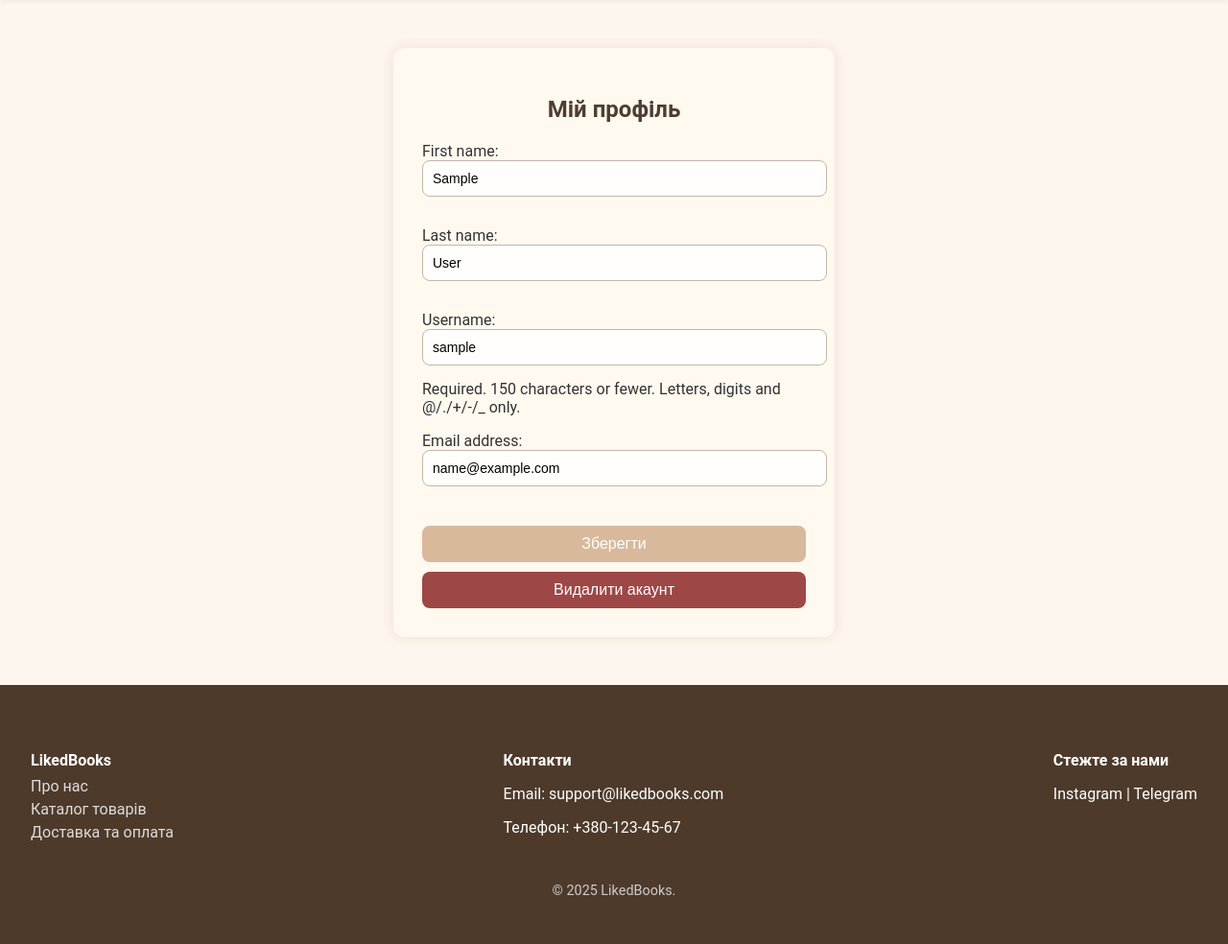
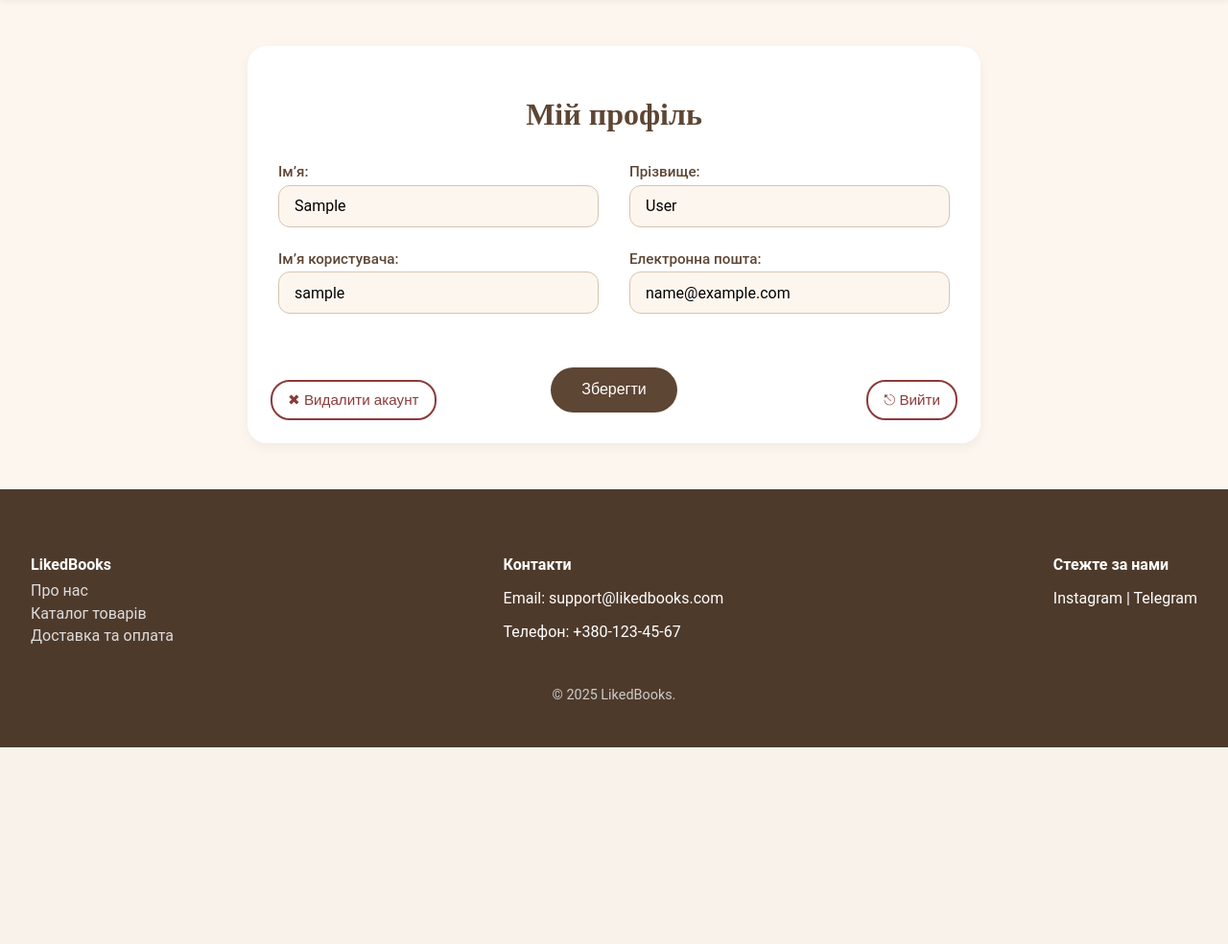
Before and after one commit to shevchenko-nikita/bookstore, a Django app: page /profile in a window 1280 px wide. Shown: the part 65-1049 px from the top of the page at 96% size. After the commit the page ends 844 px from the top, so only its background shows below. Run offline with Django 4.2, Linux system fonts and the light colour scheme; the visitor is signed in with stand-in values (Sample User, id 1).

Commit message:
fix styles for profile page

```diff
--- a/products/forms.py
+++ b/products/forms.py
@@ -44,6 +44,20 @@ class ProfileForm(forms.ModelForm):
     class Meta:
         model = User
         fields = ['first_name', 'last_name', 'username', 'email']
+        labels = {
+            'username': 'Імʼя користувача',
+            'first_name': 'Імʼя',
+            'last_name': 'Прізвище',
+            'email': 'Електронна пошта',
+            'password1': 'Пароль',
+            'password2': 'Підтвердження паролю',
+        }
+        help_texts = {
+            'username': '',
+            'password1': '',
+            'password2': '',
+            'email': '',
+        }
         widgets = {
             'first_name': forms.TextInput(attrs={'placeholder': "Ім'я"}),
             'last_name': forms.TextInput(attrs={'placeholder': "Прізвище"}),
--- a/products/templates/user/profile.html
+++ b/products/templates/user/profile.html
@@ -3,27 +3,31 @@
 <html lang="uk">
 <head>
     <meta charset="UTF-8">
-    <title>Профіль</title>
+    <title>Мій профіль</title>
     <link rel="stylesheet" href="{% static 'css/profile.css' %}">
+
     <link rel="stylesheet" href="{% static '/css/common.css' %}" />
 </head>
 <body>
     {% include "products/partials/navbar.html" %}
-
-    <div class="profile-container">
-        <h2>Мій профіль</h2>
-        <form method="post">
+    <div class="profile-wrapper">
+        <h1>Мій профіль</h1>
+        <form method="post" class="profile-form">
             {% csrf_token %}
             {{ form.as_p }}
-            <button type="submit" class="save-btn">Зберегти</button>
+            <button type="submit" class="save-button">Зберегти</button>
         </form>
 
-        <form method="post" action="{% url 'delete_account' %}">
+        <form method="post" action="{% url 'delete_account' %}" class="delete-form">
             {% csrf_token %}
-            <button type="submit" class="delete-btn">Видалити акаунт</button>
+            <button type="submit" class="delete-button">✖ Видалити акаунт</button>
+        </form>
+
+        <form method="post" action="{% url 'logout' %}" class="logout-form">
+            {% csrf_token %}
+            <button type="submit" class="logout-button">⎋ Вийти</button>
         </form>
     </div>
-
     {% include "products/partials/footer.html" %}
 </body>
 </html>
--- a/products/views.py
+++ b/products/views.py
@@ -62,3 +62,7 @@ def delete_account(request):
         logout(request)
         user.delete()
         return redirect('login')
+
+def logout_view(request):
+    logout(request)
+    return redirect('login')
--- a/static/css/profile.css
+++ b/static/css/profile.css
@@ -1,51 +1,103 @@
-body {
-    font-family: 'Segoe UI', sans-serif;
-    background-color: #fdfaf6;
-    margin: 0;
-    padding: 0;
+.profile-wrapper {
+    position: relative; /* важливо для абсолютного позиціонування кнопок всередині */
+    max-width: 700px;
+    margin: 3rem auto;
+    padding: 2rem;
+    background-color: #fff;
+    border-radius: 20px;
+    box-shadow: 0 4px 12px rgba(0, 0, 0, 0.05);
 }
 
-.profile-container {
-    width: 400px;
-    margin: 50px auto;
-    background: #fff9f0;
-    padding: 30px;
-    border-radius: 12px;
-    box-shadow: 0 0 15px rgba(180, 140, 100, 0.2);
+.profile-wrapper h1 {
+    text-align: center;
+    margin-bottom: 2rem;
+    font-family: 'Playfair Display', serif;
+    color: #5e4634;
 }
 
-h2 {
-    text-align: center;
-    margin-bottom: 20px;
-    color: #4e3e2f;
+.profile-form {
+    display: grid;
+    grid-template-columns: 1fr 1fr;
+    gap: 1.5rem 2rem;
 }
 
-input, select, textarea {
-    width: 100%;
-    padding: 10px;
-    border-radius: 8px;
-    border: 1px solid #c2b6a8;
-    margin-bottom: 15px;
-    font-size: 14px;
-    background-color: #fffefc;
+.profile-form p {
+    margin: 0;
+    display: flex;
+    flex-direction: column;
 }
 
-.save-btn, .delete-btn {
-    width: 100%;
-    padding: 10px;
-    font-size: 16px;
-    border: none;
-    border-radius: 8px;
-    cursor: pointer;
-    margin-top: 10px;
+.profile-form label {
+    font-weight: 500;
+    margin-bottom: 0.3rem;
+    color: #5e4634;
+    font-size: 0.95rem;
 }
 
-.save-btn {
-    background-color: #d9b99b;
-    color: #fff;
+.profile-form input {
+    padding: 0.7rem 1rem;
+    border: 1px solid #d7c4af;
+    border-radius: 12px;
+    font-size: 1rem;
+    font-family: 'Roboto', sans-serif;
+    background-color: #fdf6ef;
+    transition: border-color 0.2s;
 }
 
-.delete-btn {
-    background-color: #9e4747;
-    color: #fff;
+.profile-form input:focus {
+    outline: none;
+    border-color: #bfa58a;
 }
+
+.save-button {
+    grid-column: 1 / -1;
+    margin-top: 2rem;
+    padding: 0.9rem 2rem;
+    background-color: #5e4634;
+    color: white;
+    border: none;
+    border-radius: 25px;
+    cursor: pointer;
+    font-size: 1rem;
+    font-weight: 500;
+    align-self: center;
+    justify-self: center;
+    transition: background-color 0.3s;
+}
+
+.save-button:hover {
+    background-color: #4b3a29;
+}
+
+.delete-form,
+.logout-form {
+    position: absolute;
+    bottom: 1.5rem;
+}
+
+.delete-form {
+    left: 1.5rem;
+}
+
+.logout-form {
+    right: 1.5rem;
+}
+
+.delete-button,
+.logout-button {
+    background-color: transparent;
+    color: #8b3a3a;
+    border: 2px solid #8b3a3a;
+    padding: 0.6rem 1rem;
+    border-radius: 20px;
+    cursor: pointer;
+    font-weight: 500;
+    font-size: 0.95rem;
+    transition: all 0.3s;
+}
+
+.delete-button:hover,
+.logout-button:hover {
+    background-color: #8b3a3a;
+    color: white;
+}
--- a/store/urls.py
+++ b/store/urls.py
@@ -20,7 +20,7 @@ from django.conf.urls.static import static
 from django.conf import settings
 
 from products.views import index, products, delivery, about
-from products.views import login_view, signup_view, profile_view, delete_account
+from products.views import login_view, signup_view, profile_view, delete_account, logout_view
 
 
 urlpatterns = [
@@ -34,7 +34,8 @@ urlpatterns = [
     path('delete_account', delete_account, name='delete_account'),
 
     path('login', login_view, name='login'),
-    path('signup', signup_view, name='signup')
+    path('signup', signup_view, name='signup'),
+    path('logout', logout_view, name='logout')
 ]
 
 if settings.DEBUG == True:
```
